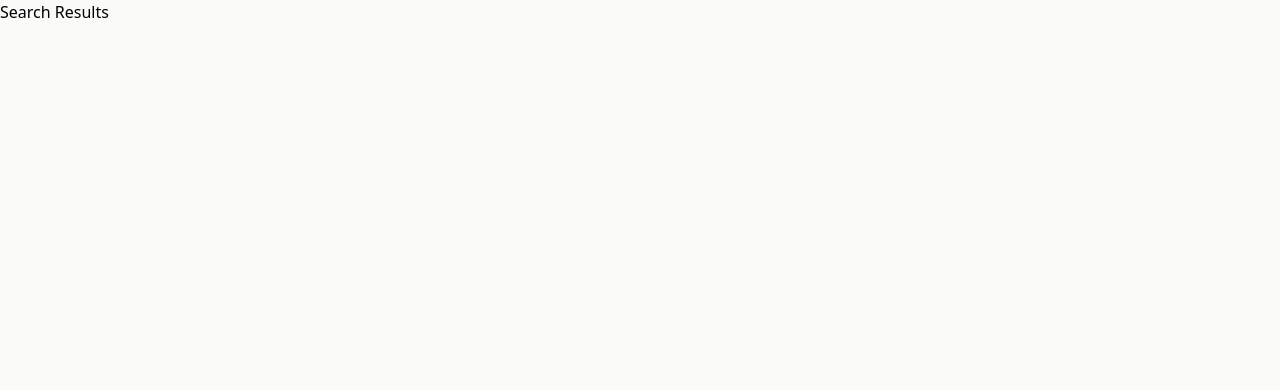
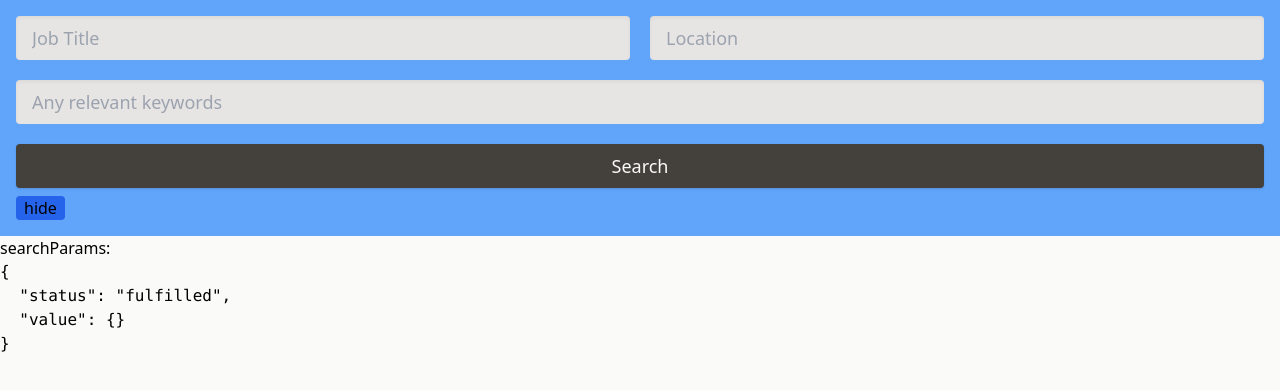
Before and after one commit to daniel-black/jobs, a Next.js app: page /search in a window 1280 px wide. Shown: the top 390 px of the page. Built offline with nearby package versions, Linux system fonts and the light colour scheme.

Commit message:
test test

```diff
--- /dev/null
+++ b/app/search/Search.tsx
@@ -0,0 +1,92 @@
+'use client';
+
+import { FormEvent, useState } from "react";
+import { useRouter } from 'next/navigation';
+
+function createSearchParams(title: string, location: string, keyword: string): string {
+  const urlSearchParams = new URLSearchParams();
+
+  if (title !== '') urlSearchParams.append('PositionTitle', title);
+  if (location !== '') urlSearchParams.append('LocationName', location);
+  if (keyword !== '') urlSearchParams.append('Keyword', keyword);
+
+  return urlSearchParams.toString();
+}
+
+const Search = (): JSX.Element => {
+  const [show, setShow] = useState(true);
+  const [title, setTitle] = useState('');
+  const [location, setLocation] = useState('');
+  const [keyword, setKeyword] = useState('');
+  const router = useRouter();
+
+  const handleSubmit = (e: FormEvent<HTMLFormElement>) => {
+    e.preventDefault();
+    const queryString = createSearchParams(title, location, keyword);
+    router.push(`/search?${queryString}`);
+    setShow(false);
+  }
+
+  return (
+    <div className={`w-full bg-blue-400 p-4`}>
+      {/* Main search form */}
+      {show && (
+        <div>
+          <form onSubmit={handleSubmit}>
+            <div className='space-y-5 text-lg'>
+              {/* Title and Location */}
+              <div className='space-y-5 sm:space-y-0 flex flex-col sm:flex-row sm:space-x-5'>
+                <div className="w-full">
+                  <input
+                    value={title}
+                    onChange={(e) => setTitle(e.target.value)}
+                    type="text"
+                    placeholder='Job Title'
+                    className='job-search-input shadow-inner w-full text-stone-700'
+                  />
+                </div>
+                <div className="w-full">
+                  <input
+                    value={location}
+                    onChange={(e) => setLocation(e.target.value)}
+                    type="text"
+                    placeholder='Location'
+                    className='job-search-input shadow-inner w-full text-stone-700'
+                  />
+                </div>
+              </div>
+              {/* Keywords */}
+              <div>
+                <input
+                  value={keyword}
+                  onChange={(e) => setKeyword(e.target.value)}
+                  type="text"
+                  placeholder='Any relevant keywords'
+                  className='job-search-input w-full shadow-inner text-stone-700'
+                />
+              </div>
+              {/* Submit button */}
+              <div>
+                <input
+                  className='job-search-input shadow bg-stone-700 text-stone-50 w-full'
+                  type="submit"
+                  value='Search'
+                />
+              </div>
+            </div>
+          </form>
+        </div>
+      )}
+
+      {/* Button for hiding and showing seach form */}
+      <button
+        onClick={() => setShow(!show)}
+        className='px-2 mt-2 bg-blue-600 rounded'
+      >
+        {show ? 'hide' : 'show'}
+      </button>
+    </div>
+  );
+}
+
+export default Search;
--- a/app/search/layout.tsx
+++ b/app/search/layout.tsx
@@ -1,3 +1,4 @@
+import Search from "./Search";
 
 export default function SearchLayout({
   children,
@@ -6,6 +7,7 @@ export default function SearchLayout({
 }) {
   return (
     <main>
+      <Search />
       {children}
     </main>
   );
--- a/app/search/page.tsx
+++ b/app/search/page.tsx
@@ -1,10 +1,17 @@
 // import SearchResults from "./SearchResults";
 
-export default async function SearchPage() {
+export default async function SearchPage({ searchParams }: {
+  searchParams?: {
+    PositionTitle?: string,
+    LocationName?: string,
+    Keyword?: string,
+  }
+}) {
   return (
     <div>
-      <p>Search Results</p>
+      <p>searchParams:</p>
       {/* <SearchResults /> */}
+      <pre>{JSON.stringify(searchParams, null, 2)}</pre>
     </div>
   );
 }
```
